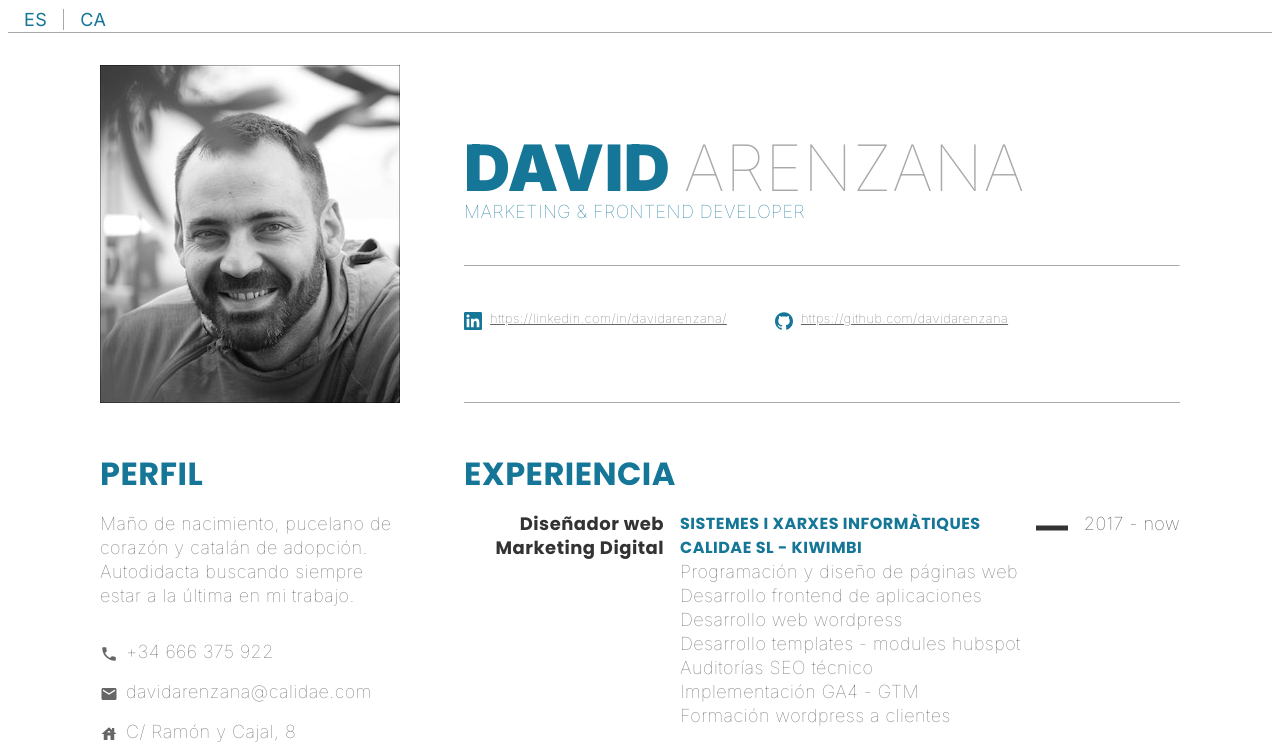
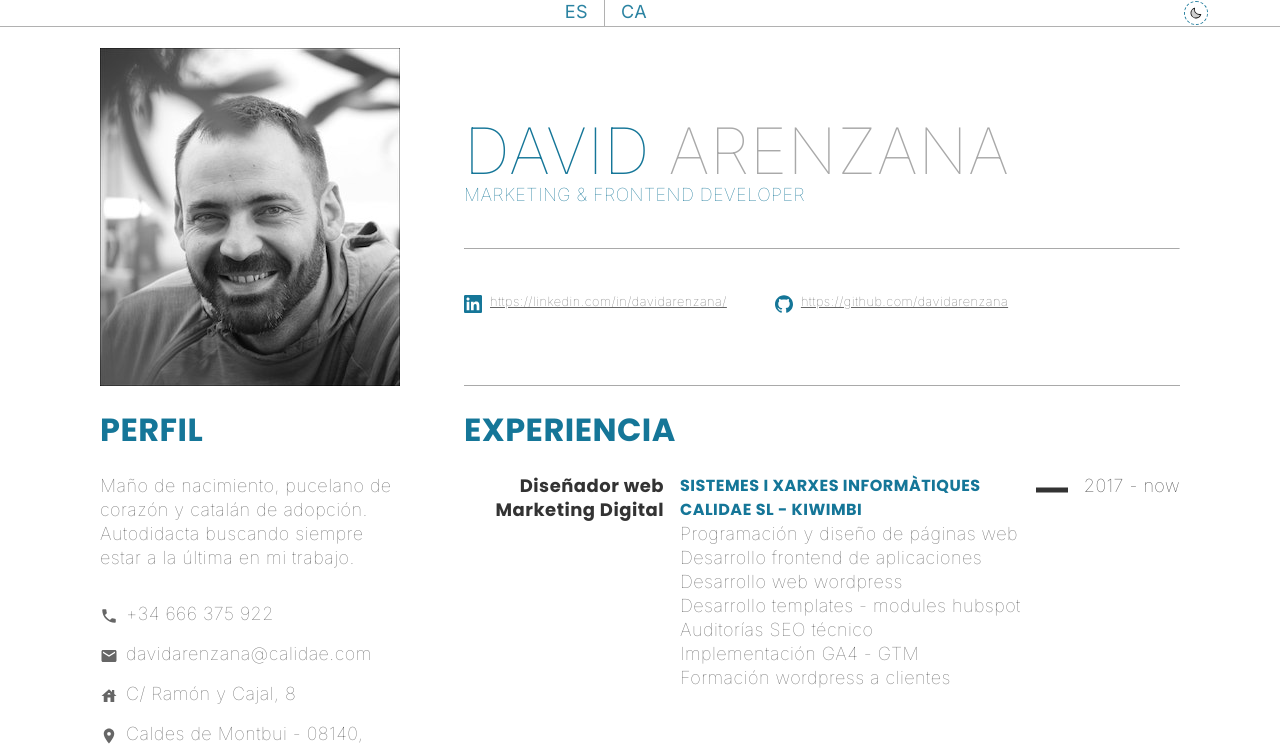
Before and after one commit to davidarenzana/resume, a Nuxt app: page / in a window 1280 px wide. Shown: the top 749 px of the page. Built offline with nearby package versions, Linux system fonts and the light colour scheme.

Commit message:
feature: add change color theme

```diff
--- a/assets/main.css
+++ b/assets/main.css
@@ -1,5 +1,29 @@
 @import url('https://fonts.googleapis.com/css2?family=Inter:wght@100;400;900&display=swap');
 @import url('https://fonts.googleapis.com/css2?family=Poppins:wght@100;400;700&display=swap');
+
+
+html, body, div, span,
+h1, h2, h3, p,
+a, img, ul, li,
+article, aside, footer, header {
+	margin: 0;
+	padding: 0;
+	border: 0;
+	font-size: 100%;
+	font: inherit;
+	vertical-align: baseline;
+}
+/* HTML5 display-role reset for older browsers */
+article, aside, details, figcaption, figure,
+footer, header, hgroup, menu, nav, section {
+	display: block;
+}
+body {
+	line-height: 1;
+}
+ul {
+	list-style: none;
+}
 
 :root {
   --blue-color: #157698;
@@ -73,6 +97,7 @@
   text-transform: uppercase;
   font-size: 2rem;
   color: var(--blue-color);
+  margin-bottom: 2rem;
 }
 
 h3 {
@@ -117,7 +142,7 @@
 }
 
 .dark  * {
-  color: #fff;
+  color: #d2d2d2;
   background-color: #000;
 }
 
--- /dev/null
+++ b/components/ColorSwitcher.vue
@@ -0,0 +1,36 @@
+<script lang="ts" setup>
+  import { useColorMode } from '@vueuse/core'
+
+  const mode = useColorMode()
+</script>
+
+<template>
+  <button
+    class="colorswitcher"
+    @click="mode = mode === 'dark' ? 'light' : 'dark'"
+  >
+    <IconSun v-if="mode === 'dark'" />
+    <IconMoon v-else />
+  </button>
+</template>
+
+<style lang="scss" scoped>
+  .colorswitcher {
+    display: flex;
+    justify-content: center;
+    align-items: center;
+
+    > * {
+      width: 24px;
+      height: 24px;
+      padding: 4px;
+      border: 1px dashed var(--blue-color);
+      border-radius: 1rem;
+    }
+  }
+
+  button {
+    border: 0;
+    background-color: transparent;
+  }
+</style>
--- a/components/HobbyCard.vue
+++ b/components/HobbyCard.vue
@@ -29,7 +29,7 @@
       display: flex;
       justify-content: center;
       align-items: center;
-      border: 1px dotted var(--blue-color);
+      border: 1px dashed var(--blue-color);
       border-radius: 36px;
       width: 72px;
       height: 72px;
--- /dev/null
+++ b/components/IconMoon.vue
@@ -0,0 +1,17 @@
+<template>
+  <svg
+    width="1em"
+    height="1em"
+    viewBox="0 0 256 256"
+  >
+    <path
+      d="M216.7 152.6A91.9 91.9 0 0 1 103.4 39.3a92 92 0 1 0 113.3 113.3z"
+      opacity=".2"
+      fill="currentColor"
+    ></path>
+    <path
+      d="M224.3 150.3a8.1 8.1 0 0 0-7.8-5.7l-2.2.4A84 84 0 0 1 111 41.6a5.7 5.7 0 0 0 .3-1.8a7.9 7.9 0 0 0-10.3-8.1a100 100 0 1 0 123.3 123.2a7.2 7.2 0 0 0 0-4.6zM128 212A84 84 0 0 1 92.8 51.7a99.9 99.9 0 0 0 111.5 111.5A84.4 84.4 0 0 1 128 212z"
+      fill="currentColor"
+    ></path>
+  </svg>
+</template>
--- /dev/null
+++ b/components/IconSun.vue
@@ -0,0 +1,44 @@
+<template>
+  <svg
+    width="1em"
+    height="1em"
+    viewBox="0 0 512 512"
+  >
+    <path
+      d="M234 26h44v92h-44z"
+      fill="currentColor"
+    ></path>
+    <path
+      d="M234 394h44v92h-44z"
+      fill="currentColor"
+    ></path>
+    <path
+      d="M338.025 142.857l65.054-65.054l31.113 31.113l-65.054 65.054z"
+      fill="currentColor"
+    ></path>
+    <path
+      d="M77.815 403.074l65.054-65.054l31.113 31.113l-65.054 65.054z"
+      fill="currentColor"
+    ></path>
+    <path
+      d="M394 234h92v44h-92z"
+      fill="currentColor"
+    ></path>
+    <path
+      d="M26 234h92v44H26z"
+      fill="currentColor"
+    ></path>
+    <path
+      d="M338.029 369.14l31.112-31.113l65.054 65.054l-31.112 31.112z"
+      fill="currentColor"
+    ></path>
+    <path
+      d="M77.802 108.92l31.113-31.113l65.054 65.054l-31.113 31.112z"
+      fill="currentColor"
+    ></path>
+    <path
+      d="M256 358a102 102 0 1 1 102-102a102.12 102.12 0 0 1-102 102z"
+      fill="currentColor"
+    ></path>
+  </svg>
+</template>
--- a/components/LangSwitcher.vue
+++ b/components/LangSwitcher.vue
@@ -20,19 +20,19 @@
 
 <style lang="scss" scoped>
   .langswitcher {
+    display: flex;
+    justify-content: center;
     width: 100%;
     max-width: 1080px;
 
     a {
       text-decoration: none;
       padding: 0 1rem;
+      font-weight: 400;
     }
 
     a + a {
       border-left: 1px solid var(--lighter-gray-color);
-    }
-    :hover {
-      font-weight: 400;
     }
   }
   .active {
--- a/components/TheHeader.vue
+++ b/components/TheHeader.vue
@@ -53,6 +53,7 @@
     grid-template-columns: 1fr;
     align-items: center;
     gap: 4rem;
+    margin-top: 1.5rem;
   }
 
   @media (min-width: 768px) {
--- a/components/TopHeader.vue
+++ b/components/TopHeader.vue
@@ -1,16 +1,25 @@
 <template>
   <div class="topheader">
     <LangSwitcher />
-    <!-- <ColorSwitcher /> -->
+    <ColorSwitcher />
   </div>
 </template>
 
 <style scoped>
   .topheader {
     display: flex;
+    justify-content: center;
     gap: 2rem;
+    position: fixed;
+    top: 0;
     margin-bottom: 1rem;
     border-bottom: 1px solid var(--lighter-gray-color);
     width: 100%;
+    background-color: var(--white-color);
+    opacity: 0.9;
+  }
+
+  .dark .topheader {
+    background-color: var(--black-color);
   }
 </style>
--- a/pages/index.vue
+++ b/pages/index.vue
@@ -88,13 +88,14 @@
     justify-content: center;
     align-items: center;
     flex-direction: column;
+    margin: 0.5rem;
   }
 
   header,
   .content {
     width: 100%;
     max-width: 1080px;
-    margin: 1rem 0;
+    margin: 1rem 0.8rem;
   }
 
   .content {
@@ -113,7 +114,7 @@
   main {
     display: flex;
     flex-direction: column;
-    gap: 2rem;
+    gap: 4rem;
   }
 
   .hobbies__list {
```
